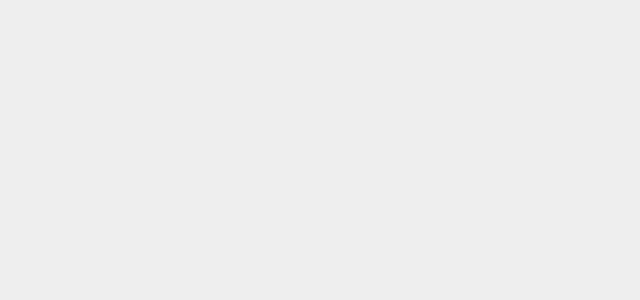
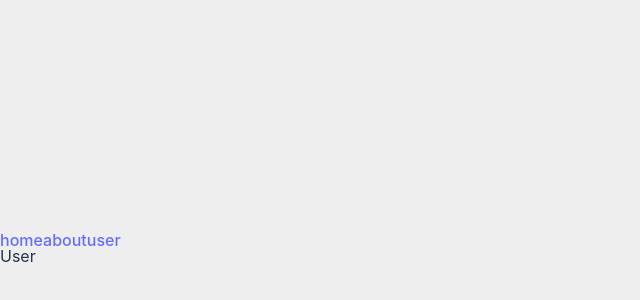
Before and after one commit to daiguilin/react-admin-template, a React (Vite) app: page /user in a window 1280 px wide. Before the commit this address had no page. Shown: the part 152-452 px from the top of the page, without its empty margins (0-640 px from the left). Built offline with nearby package versions, Linux system fonts and the light colour scheme.

Commit message:
路由的第二种写法

```diff
--- a/src/App.tsx
+++ b/src/App.tsx
@@ -1,16 +1,14 @@
 import React from 'react'
-// import { Button } from 'antd';
-// import {DownOutlined} from "@ant-design/icons"
-import {Outlet,Link} from "react-router-dom"
-
+import {useRoutes,Link} from "react-router-dom"
+import routes from "@/router"
 function App() {
-
+const outlet = useRoutes(routes);
   return (
     <div className='app'>
       <Link to="/home">home</Link>
       <Link to="/about">about</Link>
-      {/* 占位符组件。类似于窗口，用来展示组件的，有点像vue中的router-view */}
-      <Outlet></Outlet>
+      <Link to="/user">user</Link>
+      {outlet}
     </div>
   )
 }
--- a/src/main.tsx
+++ b/src/main.tsx
@@ -7,11 +7,15 @@
 //全局样式
 import "@/assets/styles/global.scss"
 //组件的样式
-import Routers from '@/router'
+import App from '@/App'
+import { BrowserRouter } from "react-router-dom"
 import './index.css'
 
 ReactDOM.createRoot(document.getElementById('root')!).render(
   <React.StrictMode>
-    <Routers />
+    <BrowserRouter>
+      <App />
+    </BrowserRouter>
+
   </React.StrictMode>,
 )
--- a/src/router/index.tsx
+++ b/src/router/index.tsx
@@ -1,18 +1,25 @@
-import { BrowserRouter, Route, Routes,Navigate } from "react-router-dom"
-import App from "@/App"
+import {Navigate } from "react-router-dom"
 import Home from "@/views/Home"
 import About from "@/views/About"
+import User from "@/views/User"
 //路由的第一种写法，旧的写法
-const baseRouter = () => (
-    <BrowserRouter>
-        <Routes>
-            <Route path="/" element={<App />}>
-                {/* 配置用户访问 / 的时候，重定向到/home路径 */}
-                <Route path="/" element={<Navigate to="/home" />}></Route>
-                <Route path="/home" element={<Home />}></Route>
-                <Route path="/about" element={<About />}></Route>
-            </Route>
-        </Routes>
-    </BrowserRouter>
-)
-export default baseRouter;
+const routes = [
+    {
+        path: '/',
+        element: <Navigate to="/home"/>
+    }, {
+        path: '/home',
+        element: <Home />
+    },
+    {
+        path: '/about',
+        element: <About />
+    },
+    {
+        path: '/user',
+        element: <User />
+    },
+
+]
+
+export default routes;
--- /dev/null
+++ b/src/views/User.tsx
@@ -0,0 +1,7 @@
+import React from 'react'
+ const View =()=>{
+return (
+    <div>User</div>
+)
+}
+export default View;
```
Also changed, not shown: src/router/index copy.tsx (added, +18 -0 lines).
